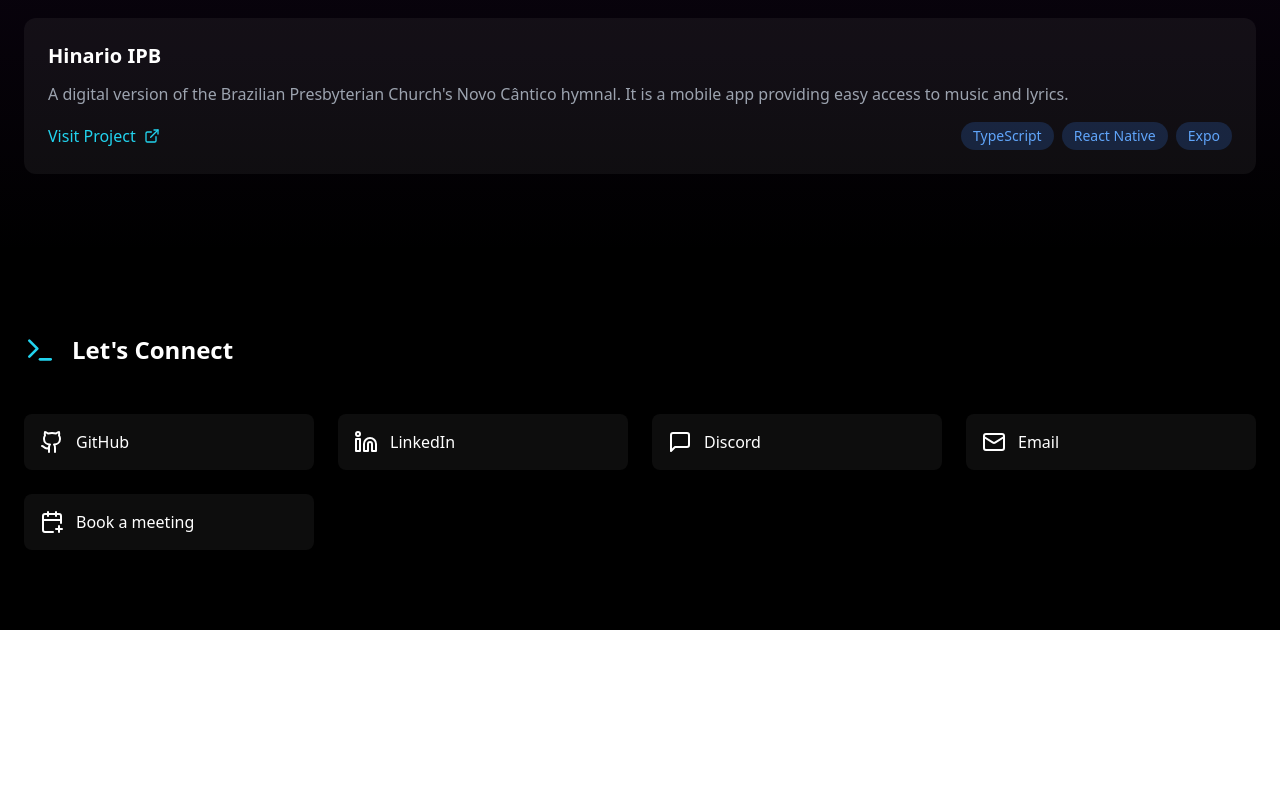
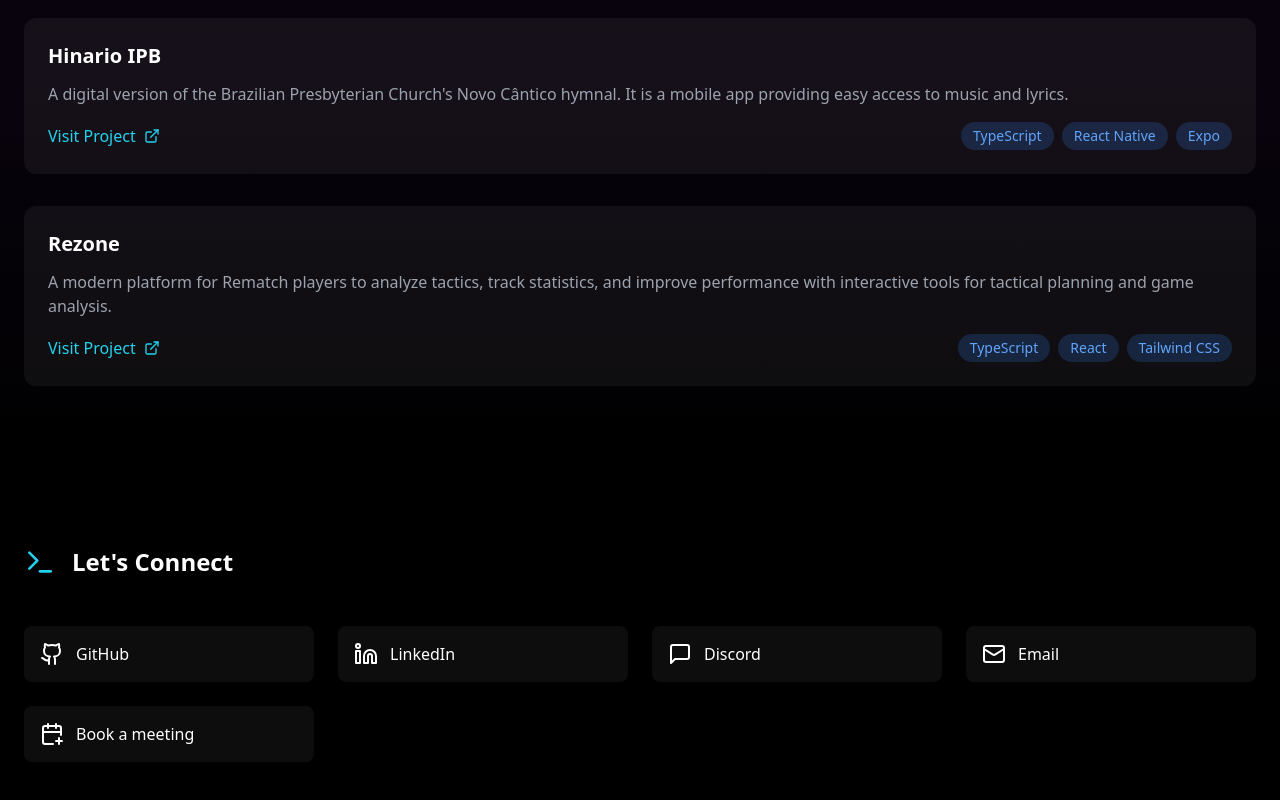
Before and after one commit to fm1randa/filipemiranda.dev, a React (Vite) app: page / in a window 1280 px wide. Shown: the part 1460-2260 px from the top of the page. Before the commit the page ends 2090 px from the top, so only its background shows below. Built offline with nearby package versions, Linux system fonts and the light colour scheme.

Commit message:
feat: add Rezone project card and update translations for new project description

```diff
--- a/src/App.tsx
+++ b/src/App.tsx
@@ -1,5 +1,5 @@
-import type React from 'react';
-import { useTranslation } from 'react-i18next';
+import type React from "react";
+import { useTranslation } from "react-i18next";
 import {
   Github,
   Linkedin,
@@ -10,16 +10,16 @@ import {
   Terminal,
   Blocks,
   CalendarPlus,
-} from 'lucide-react';
-import { LanguageSwitch } from './components/LanguageSwitch';
-import { Link } from 'react-router-dom';
+} from "lucide-react";
+import { LanguageSwitch } from "./components/LanguageSwitch";
+import { Link } from "react-router-dom";
 function App() {
   const { t } = useTranslation();
 
   const scrollToContact = (e: React.MouseEvent<HTMLButtonElement>) => {
     e.preventDefault();
-    const contactSection = document.getElementById('contact');
-    contactSection?.scrollIntoView({ behavior: 'smooth' });
+    const contactSection = document.getElementById("contact");
+    contactSection?.scrollIntoView({ behavior: "smooth" });
   };
 
   return (
@@ -34,14 +34,14 @@ function App() {
             Filipe Miranda
           </h1>
           <p className="text-xl md:text-2xl text-gray-300 mb-8 font-light">
-            {t('role')}
+            {t("role")}
           </p>
           <button
             type="button"
             onClick={scrollToContact}
             className="inline-block px-8 py-3 bg-gradient-to-r from-cyan-500 to-purple-600 rounded-full text-white font-semibold hover:from-cyan-600 hover:to-purple-700 transition-all duration-300 shadow-lg shadow-purple-500/25"
           >
-            {t('hireMe')}
+            {t("hireMe")}
           </button>
         </div>
       </div>
@@ -53,20 +53,20 @@ function App() {
             <div className="flex-1 space-y-6">
               <div className="flex items-center gap-4">
                 <Code2 className="w-8 h-8 text-cyan-400" />
-                <h2 className="text-2xl font-semibold">{t('skillsTitle')}</h2>
+                <h2 className="text-2xl font-semibold">{t("skillsTitle")}</h2>
               </div>
-              <p className="text-xl text-gray-300">{t('skillsDescription')}</p>
+              <p className="text-xl text-gray-300">{t("skillsDescription")}</p>
               <div className="flex flex-wrap gap-4">
                 {[
-                  'TypeScript',
-                  'React',
-                  'Node.js',
-                  'NextJS',
-                  'Tailwind CSS',
-                  'React Native',
-                  'Expo',
-                  'MongoDB',
-                  'PostgreSQL',
+                  "TypeScript",
+                  "React",
+                  "Node.js",
+                  "NextJS",
+                  "Tailwind CSS",
+                  "React Native",
+                  "Expo",
+                  "MongoDB",
+                  "PostgreSQL",
                 ].map((skill) => (
                   <span
                     key={skill}
@@ -87,7 +87,7 @@ function App() {
         <div className="container mx-auto px-6 relative">
           <div className="flex items-center gap-4 mb-12">
             <Blocks className="w-8 h-8 text-cyan-400" />
-            <h2 className="text-2xl font-semibold">{t('projectsTitle')}</h2>
+            <h2 className="text-2xl font-semibold">{t("projectsTitle")}</h2>
           </div>
           <div className="grid md:grid-cols-1 gap-8">
             <div className="group relative bg-white/5 rounded-xl p-6 hover:bg-white/10 transition-all duration-300">
@@ -95,7 +95,7 @@ function App() {
                 Whatsapp Bot (Taki)
               </h3>
               <p className="text-gray-400 mb-4">
-                {t('whatsappBotDescription')}
+                {t("whatsappBotDescription")}
               </p>
               <div className="flex items-center justify-between">
                 <a
@@ -104,7 +104,7 @@ function App() {
                   rel="noopener noreferrer"
                   className="inline-flex items-center gap-2 text-cyan-400 hover:text-cyan-300"
                 >
-                  {t('visitProject')} <ExternalLink className="w-4 h-4" />
+                  {t("visitProject")} <ExternalLink className="w-4 h-4" />
                 </a>
                 <div className="flex flex-wrap gap-2 justify-end">
                   <span className="px-3 py-1 bg-blue-500/20 text-blue-400 rounded-full text-sm">
@@ -124,7 +124,7 @@ function App() {
             </div>
             <div className="group relative bg-white/5 rounded-xl p-6 hover:bg-white/10 transition-all duration-300">
               <h3 className="text-xl font-semibold mb-3">Hinario IPB</h3>
-              <p className="text-gray-400 mb-4">{t('hinarioDescription')}</p>
+              <p className="text-gray-400 mb-4">{t("hinarioDescription")}</p>
               <div className="flex items-center justify-between">
                 <a
                   href="https://hinarioipb.filipemiranda.dev"
@@ -132,7 +132,7 @@ function App() {
                   rel="noopener noreferrer"
                   className="inline-flex items-center gap-2 text-cyan-400 hover:text-cyan-300"
                 >
-                  {t('visitProject')} <ExternalLink className="w-4 h-4" />
+                  {t("visitProject")} <ExternalLink className="w-4 h-4" />
                 </a>
                 <div className="flex flex-wrap gap-2 justify-end">
                   <span className="px-3 py-1 bg-blue-500/20 text-blue-400 rounded-full text-sm">
@@ -147,6 +147,31 @@ function App() {
                 </div>
               </div>
             </div>
+            <div className="group relative bg-white/5 rounded-xl p-6 hover:bg-white/10 transition-all duration-300">
+              <h3 className="text-xl font-semibold mb-3">Rezone</h3>
+              <p className="text-gray-400 mb-4">{t("rezoneDescription")}</p>
+              <div className="flex items-center justify-between">
+                <a
+                  href="https://rz.flpm.net"
+                  target="_blank"
+                  rel="noopener noreferrer"
+                  className="inline-flex items-center gap-2 text-cyan-400 hover:text-cyan-300"
+                >
+                  {t("visitProject")} <ExternalLink className="w-4 h-4" />
+                </a>
+                <div className="flex flex-wrap gap-2 justify-end">
+                  <span className="px-3 py-1 bg-blue-500/20 text-blue-400 rounded-full text-sm">
+                    TypeScript
+                  </span>
+                  <span className="px-3 py-1 bg-blue-500/20 text-blue-400 rounded-full text-sm">
+                    React
+                  </span>
+                  <span className="px-3 py-1 bg-blue-500/20 text-blue-400 rounded-full text-sm">
+                    Tailwind CSS
+                  </span>
+                </div>
+              </div>
+            </div>
           </div>
         </div>
       </section>
@@ -156,7 +181,7 @@ function App() {
         <div className="container mx-auto px-6">
           <div className="flex items-center gap-4 mb-12">
             <Terminal className="w-8 h-8 text-cyan-400" />
-            <h2 className="text-2xl font-semibold">{t('connectTitle')}</h2>
+            <h2 className="text-2xl font-semibold">{t("connectTitle")}</h2>
           </div>
           <div className="grid grid-cols-1 md:grid-cols-2 lg:grid-cols-4 gap-6">
             <a
@@ -198,7 +223,7 @@ function App() {
               className="flex items-center gap-3 p-4 bg-white/5 rounded-lg hover:bg-white/10 transition-all duration-300"
             >
               <CalendarPlus className="w-6 h-6" />
-              <span>{t('bookMeeting')}</span>
+              <span>{t("bookMeeting")}</span>
             </Link>
           </div>
         </div>
--- a/src/i18n/index.ts
+++ b/src/i18n/index.ts
@@ -19,6 +19,8 @@ i18n
             "A digital version of the Brazilian Presbyterian Church's Novo Cântico hymnal. It is a mobile app providing easy access to music and lyrics.",
           whatsappBotDescription:
             'A versatile WhatsApp bot featuring multiple commands including sticker generation from photos, videos, or GIFs, saved audio management, and administrative tools.',
+          rezoneDescription:
+            'A modern platform for Rematch players to analyze tactics, track statistics, and improve performance with interactive tools for tactical planning and game analysis.',
           visitProject: 'Visit Project',
           bookMeeting: 'Book a meeting',
           connectTitle: "Let's Connect",
@@ -36,6 +38,8 @@ i18n
             'Uma versão digital do hinário Novo Cântico da Igreja Presbiteriana do Brasil. É um aplicativo móvel que fornece fácil acesso às músicas e letras.',
           whatsappBotDescription:
             'Um bot versátil para WhatsApp com múltiplos comandos incluindo geração de figurinhas a partir de fotos, vídeos ou GIFs, gerenciamento de áudios salvos e ferramentas administrativas.',
+          rezoneDescription:
+            'Uma plataforma moderna para jogadores de Rematch analisarem táticas, acompanharem estatísticas e melhorarem seu desempenho com ferramentas interativas para planejamento tático e análise de jogos.',
           visitProject: 'Visitar Projeto',
           bookMeeting: 'Agendar reunião',
           connectTitle: 'Vamos Conectar',
```
